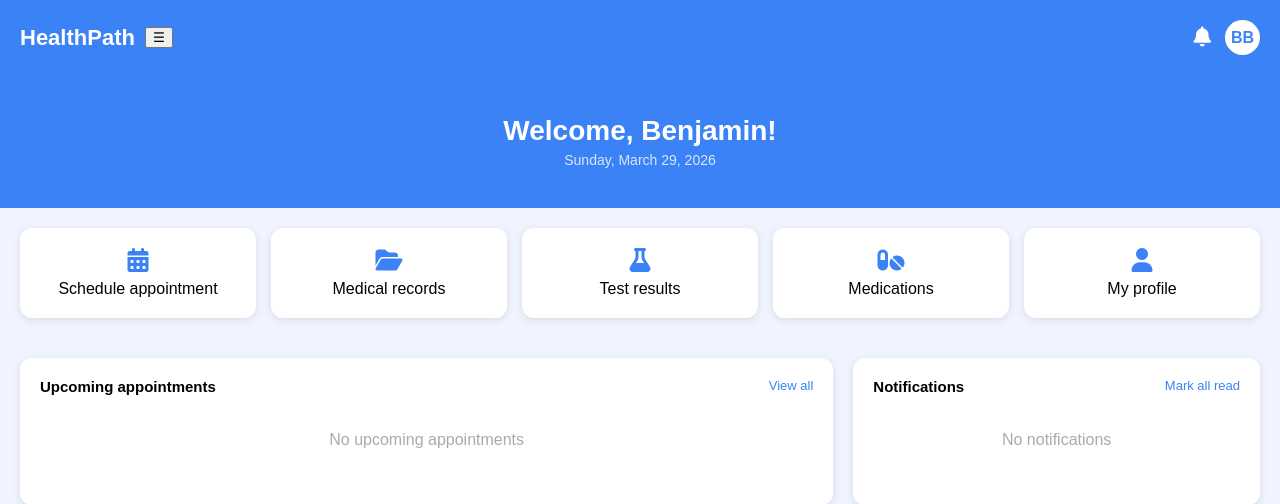
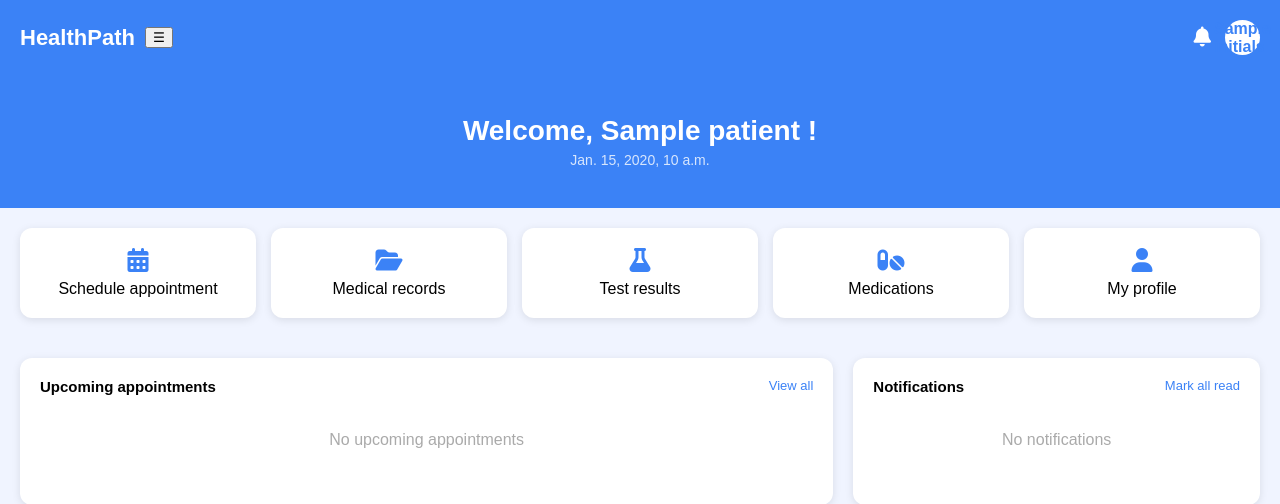
Before and after one commit to Lukopro/emr, a Django app: template apps/core/templates/patient_dashboard.html in a window 1280 px wide. Shown: the top 504 px of the page. Run offline with Django 5.2, Linux system fonts and the light colour scheme; the template is opened without the code that fills it: most values are stand-ins (such as "Sample title", 1, 10 or a date in 2020).

Commit message:
Add dynamic data templates to patient dashboard

```diff
--- a/apps/core/templates/patient_dashboard.html
+++ b/apps/core/templates/patient_dashboard.html
@@ -17,15 +17,15 @@
     </div>
     <div class="nav-right">
       <button class = "icon-btn"><i class = "fa-solid fa-bell"></i></button>
-      <div class = "avatar">BB</div>
+      <div class = "avatar">{{patient.initials}}</div>
     </div>
 </div>
 
 <div class="hero">
     <div class="hero-welcome">
-      Welcome, Benjamin!
+      Welcome, {{patient.name}} !
     </div>
-    <div class="hero-sub">Sunday, March 29, 2026</div>
+    <div class="hero-sub">{{current_date}}</div>
   </div>
 
 <div class="quick-actions">
```
